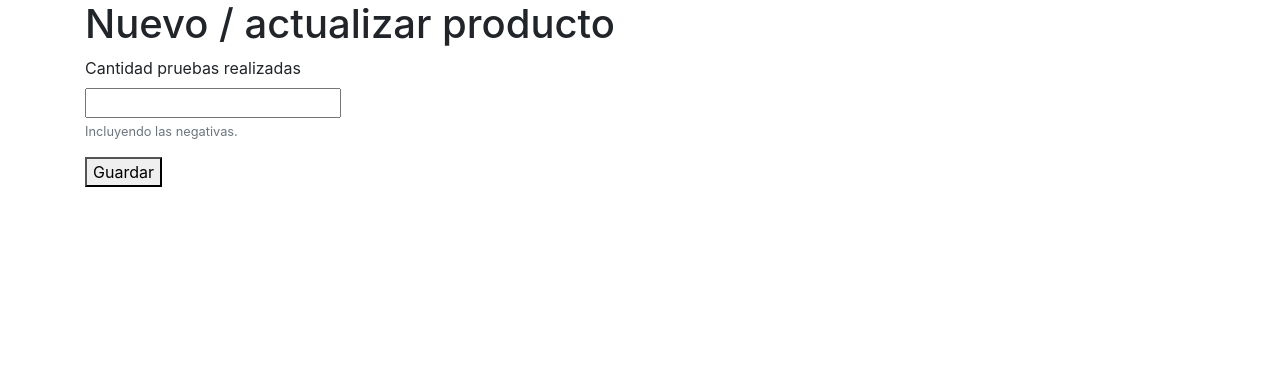
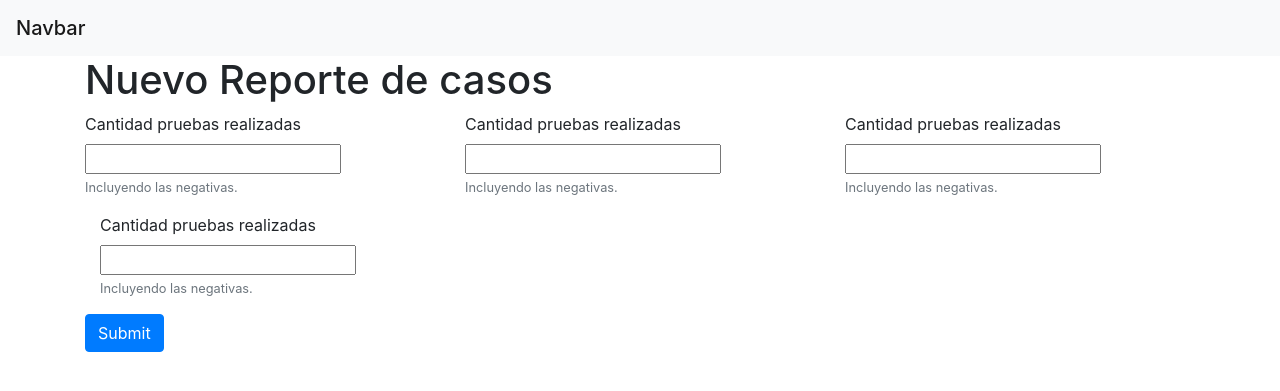
Before and after one commit to MigueGaldamez/ProyectoHDP, a Django app: page /new in a window 1280 px wide. Shown: the top 391 px of the page. Run offline with Django 3.2, Linux system fonts and the light colour scheme; some libraries are stand-ins or nearby versions.

Commit message:
probando actualizar

```diff
--- a/reportes/templates/base.html
+++ b/reportes/templates/base.html
@@ -3,19 +3,21 @@
 <html lang ="es">
 <head>
 	<meta charset="UTF-8">
-	<meta name ="viewport"
-		content="width=device-width, user-scalable=no , initial-scale=1.0, maximun-scale=1.0 ,minimun-scale=1.0">
+	<meta name ="viewport" content="width=device-width, user-scalable=no , initial-scale=1.0, maximun-scale=1.0 ,minimun-scale=1.0">
 	<meta http-equiv="X-UA-Compatible" content="ie=edge">
 	<link rel="stylesheet" href="{% static '/css/bootstrap.min.css' %}">
 
-	<title>Document</title>
+	<title>Reporte casos covid</title>
 </head>
+  <nav class="navbar navbar-light bg-light">
+	<span class="navbar-brand mb-0 h1">Navbar</span>
+  </nav>
 <body>
 	{% block content %}
-        {% endblock %}
+    {% endblock %}
 	<!----Javascript-->
 	<script src="{% static '/js/jquery-3.5.1.min.js' %}"></script>
-        <script src="{% static '/js/bootstrap.min.js' %}" ></script>
+    <script src="{% static '/js/bootstrap.min.js' %}" ></script>
 
 </body>
 </html>
--- a/reportes/templates/reportes-form.html
+++ b/reportes/templates/reportes-form.html
@@ -1,17 +1,41 @@
 {% extends 'base.html' %}
 {% block content %}
 <div class="container">
-	<h1>Nuevo / actualizar producto</h1>
+	<h1>Nuevo Reporte de casos</h1>
 	<form method="POST">
 	{% csrf_token %}
-	 <div class="form-group">
-    <label for="exampleInputEmail1">Cantidad pruebas realizadas</label>
-    <div>{{ form.cantPruebasRealizadas }}</div>
-    <small id="emailHelp" class="form-text text-muted">Incluyendo las negativas.</small>
-  </div>
+	<div class="row">
+		<div class="col">
+			<div class="form-group">
+				<label for="exampleInputEmail1">Cantidad pruebas realizadas</label>
+				<div>{{ form.cantPruebasRealizadas }}</div>
+				<small id="emailHelp" class="form-text text-muted">Incluyendo las negativas.</small>
+			</div>
+		</div>
+		<div class="col">
+			<div class="form-group">
+				<label for="exampleInputEmail1">Cantidad pruebas realizadas</label>
+				<div>{{ form.cantPruebasRealizadas }}</div>
+				<small id="emailHelp" class="form-text text-muted">Incluyendo las negativas.</small>
+			</div>
+		</div>
+		<div class="col">
+			<div class="form-group">
+				<label for="exampleInputEmail1">Cantidad pruebas realizadas</label>
+				<div>{{ form.cantPruebasRealizadas }}</div>
+				<small id="emailHelp" class="form-text text-muted">Incluyendo las negativas.</small>
+			</div>
+		</div>
+	  </div>
+	  <div class="col">
+		<div class="form-group">
+			<label for="exampleInputEmail1">Cantidad pruebas realizadas</label>
+			<div>{{ form.cantPruebasRealizadas }}</div>
+			<small id="emailHelp" class="form-text text-muted">Incluyendo las negativas.</small>
+		</div>
+	</div>
 
-
-		<button type ="submit">Guardar</button>
+	  <button type="submit" class="btn btn-primary">Submit</button>
 	</form>
 
 	{% if reporte %}
--- a/reportes/templates/reportes.html
+++ b/reportes/templates/reportes.html
@@ -2,8 +2,6 @@
 {% block content %}
 
 	<div class="container">
-			<!-- Content here -->
-
 
 			<table class="table">
 				<thead>
--- a/reportes/views.py
+++ b/reportes/views.py
@@ -22,7 +22,7 @@ def update_reporte(request,id):
 		form.save()
 		return redirect('listar_reportes')
 
-	return render(request, 'reportes-form.html',{'form':form,'reporte':reporte})
+	return render(request, 'reportes-form-act.html',{'form':form,'reporte':reporte})
 
 def delete_reporte(request,id):
 	reporte = Reporte.objects.get(id=id)
```
Also changed, not shown: reportes/templates/reportes-form-act.html (added, +48 -0 lines).
